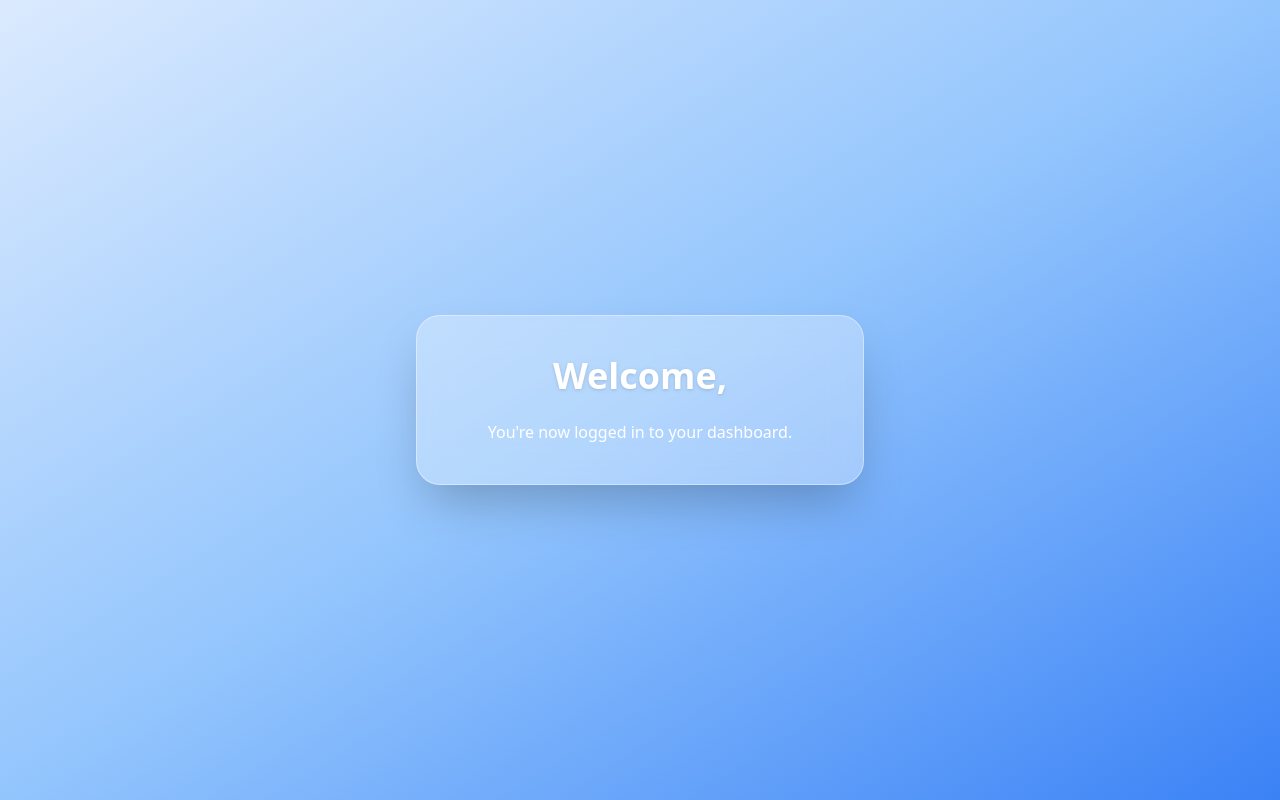
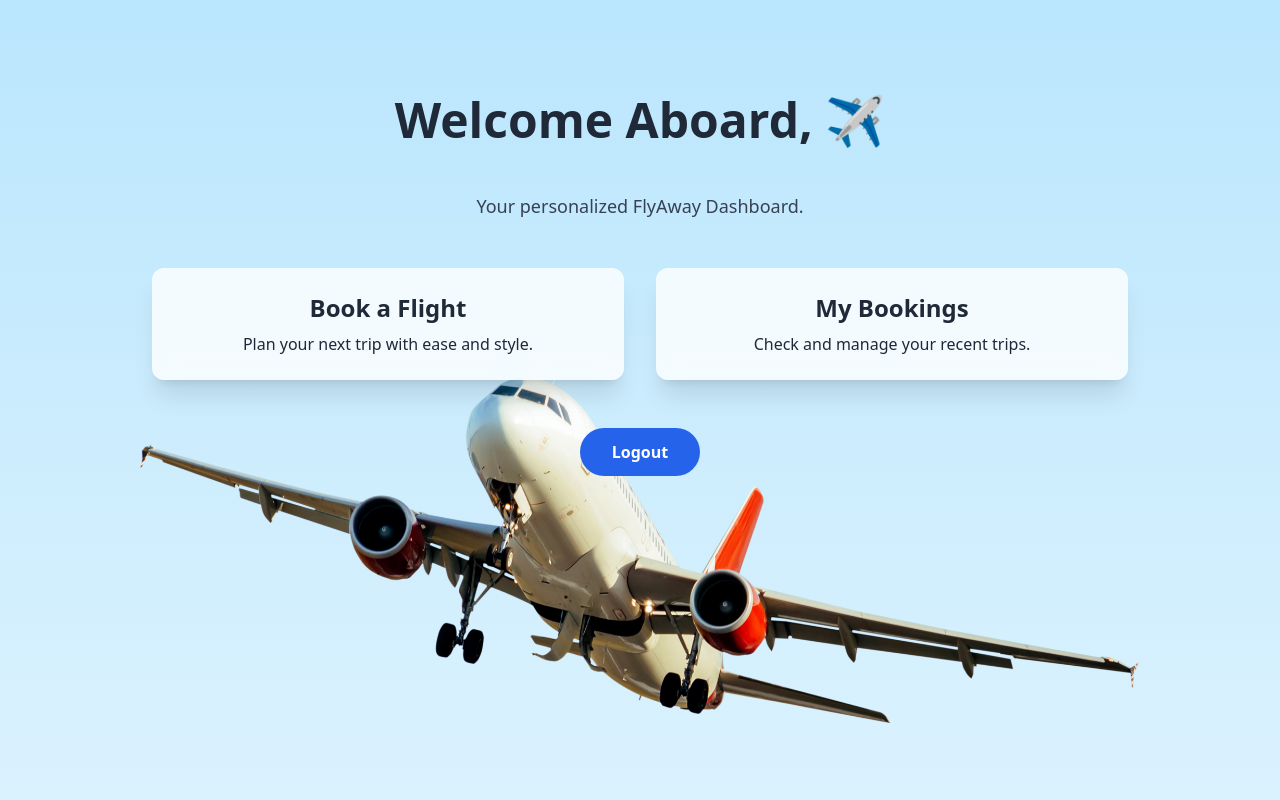
Before and after one commit to ssulochanaherath/flyaway_frontend, a React (Vite) app: page /dashboard in a window 1280 px wide. Shown: the top 800 px of the page. Built offline with nearby package versions, Linux system fonts and the light colour scheme.

Commit message:
dashboard updated

```diff
--- a/package.json
+++ b/package.json
@@ -11,6 +11,7 @@
   },
   "dependencies": {
     "@reduxjs/toolkit": "^2.7.0",
+    "framer-motion": "^12.9.7",
     "react": "^19.0.0",
     "react-dom": "^19.0.0",
     "react-redux": "^9.2.0",
--- a/src/pages/Dashboard.tsx
+++ b/src/pages/Dashboard.tsx
@@ -1,24 +1,68 @@
-import React from "react";
-import { useSelector } from "react-redux";
+import React, { useEffect, useState } from "react";
+import { useDispatch, useSelector } from "react-redux";
 import { RootState } from "../redux/store";
-import { useNavigate } from "react-router-dom";
+import { logout } from "../redux/slices/authSlice";
+import planeImg from "../assets/images/plane.png";
 
 const Dashboard: React.FC = () => {
     const auth = useSelector((state: RootState) => state.auth);
-    const navigate = useNavigate();
+    const dispatch = useDispatch();
+    const [scrollY, setScrollY] = useState(0);
 
-    if (!auth.isAuthenticated) {
-        navigate("/dashboard");
-    }
+    const handleLogout = () => {
+        dispatch(logout());
+        window.location.href = "/";
+    };
+
+    useEffect(() => {
+        const handleScroll = () => {
+            setScrollY(window.scrollY);
+        };
+        window.addEventListener("scroll", handleScroll);
+        return () => window.removeEventListener("scroll", handleScroll);
+    }, []);
+
+    const planeTranslate = Math.min(scrollY * 0.7, 500);
 
     return (
-        <div className="min-h-screen bg-gradient-to-br from-blue-100 via-blue-300 to-blue-500 flex items-center justify-center font-sans">
-            <div className="bg-white/30 backdrop-blur-lg shadow-2xl rounded-3xl p-10 w-full max-w-md border border-white/40">
-                <h1 className="text-4xl font-bold text-white text-center mb-6 drop-shadow">Welcome, {auth.name}</h1>
-                <p className="text-white text-center">
-                    You're now logged in to your dashboard.
-                </p>
+        <div className="min-h-screen bg-gradient-to-b from-sky-200 to-white relative overflow-x-hidden text-gray-800">
+            {/* Background plane */}
+            <img
+                src={planeImg}
+                alt="Plane"
+                className="fixed left-1/2 top-[550px] w-[1000px] z-0 transform -translate-x-1/2"
+                style={{
+                    transform: `translate(-50%, calc(-50% - ${planeTranslate}px)) scale(${1 + scrollY * 0.0005})`,
+                    transition: "transform 0.1s ease-out",
+                }}
+            />
+
+            {/* Content */}
+            <div className="relative z-10 pt-24 px-6 max-w-5xl mx-auto text-center space-y-12">
+                <h1 className="text-5xl font-bold">Welcome Aboard, {auth.name} ✈️</h1>
+                <p className="text-lg text-gray-700">Your personalized FlyAway Dashboard.</p>
+
+                <div className="grid grid-cols-1 md:grid-cols-2 gap-8 mt-20">
+                    <div className="bg-white/80 backdrop-blur-md p-6 rounded-xl shadow-xl">
+                        <h2 className="text-2xl font-semibold mb-2">Book a Flight</h2>
+                        <p>Plan your next trip with ease and style.</p>
+                    </div>
+                    <div className="bg-white/80 backdrop-blur-md p-6 rounded-xl shadow-xl">
+                        <h2 className="text-2xl font-semibold mb-2">My Bookings</h2>
+                        <p>Check and manage your recent trips.</p>
+                    </div>
+                </div>
+
+                <button
+                    onClick={handleLogout}
+                    className="mt-16 px-8 py-3 bg-blue-600 text-white font-bold rounded-full hover:bg-blue-700 transition"
+                >
+                    Logout
+                </button>
             </div>
+
+            {/* Spacer for scroll */}
+            <div className="h-[150vh]" />
         </div>
     );
 };
```
Also changed, not shown: src/assets/images/plane.png (added), 1 other file (tests, documents, lock files or other folders).
